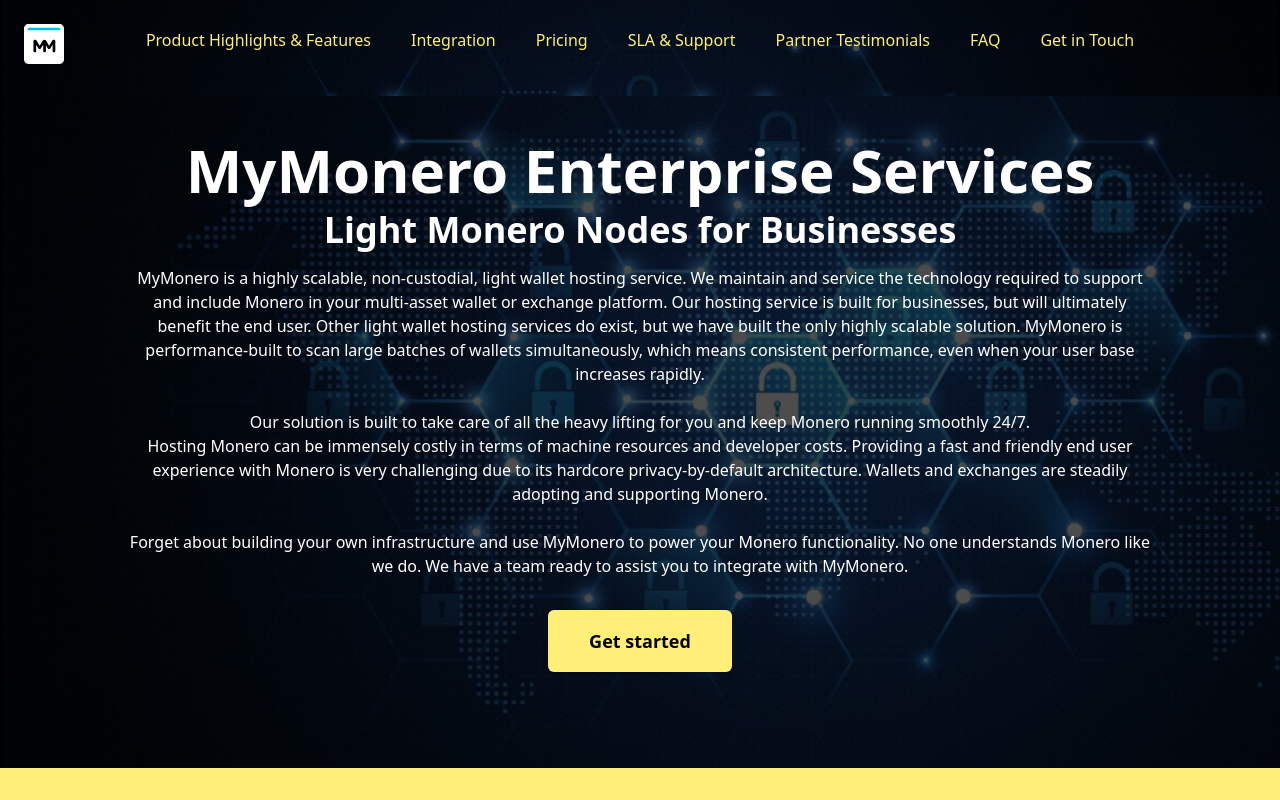
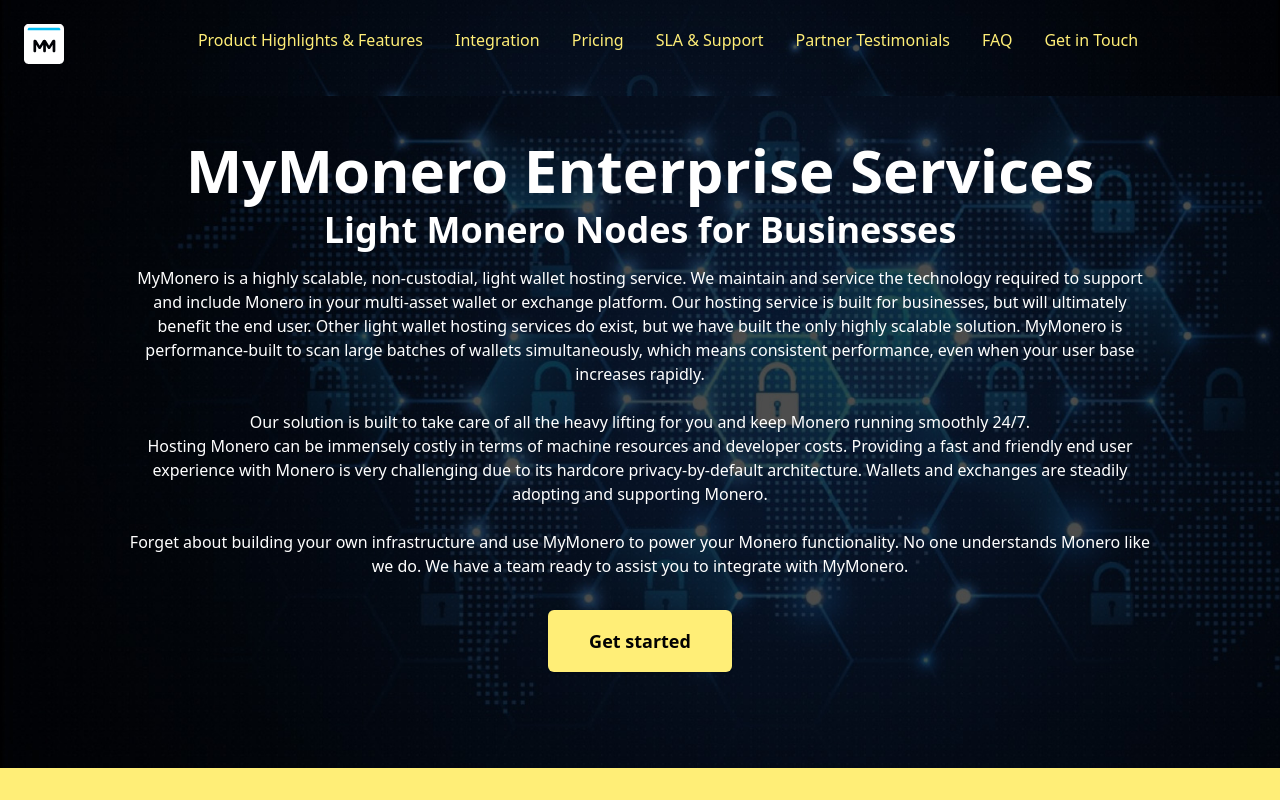
Before and after one commit to mymonero/mymonero-enterprise-site, a Vue app: page / in a window 1280 px wide. Shown: the top 800 px of the page. Built offline with nearby package versions, Linux system fonts and the light colour scheme.

Commit message:
Nav Fixed

```diff
--- a/src/components/Nav.vue
+++ b/src/components/Nav.vue
@@ -15,13 +15,10 @@
               <div class="flex items-center justify-between w-full md:w-auto">
                 <a href="https://enterprise.mymonero.com">
                   <span class="sr-only">Workflow</span>
-
                     <svg class="h-8 w-auto sm:h-10" width="1024" height="1024" viewBox="0 0 1024 1024" fill="none" xmlns="http://www.w3.org/2000/svg">
                     <path fill-rule="evenodd" clip-rule="evenodd" d="M0 120.477C0 53.9394 50.7803 0 113.498 0H910.502C973.185 0 1024 53.9718 1024 120.477V903.523C1024 970.061 973.22 1024 910.502 1024H113.498C50.815 1024 0 970.028 0 903.523V120.477ZM241.938 689.183C241.938 708.298 256.956 723.316 276.071 723.316C295.185 723.316 310.659 708.298 310.659 689.183V530.804L371.189 624.102C378.471 635.025 387.573 641.852 400.316 641.852C413.059 641.852 422.161 635.025 429.443 624.102L490.883 529.439V688.273C490.883 707.388 506.357 723.316 525.472 723.316C545.042 723.316 560.515 707.843 560.515 688.273V543.393L612.878 624.102C620.159 635.025 629.261 641.852 642.005 641.852C654.748 641.852 663.85 635.025 671.132 624.102L732.572 529.439V688.273C732.572 707.388 748.045 723.316 767.16 723.316C786.73 723.316 802.204 707.843 802.204 688.273V435.231C802.204 415.661 786.73 400.188 767.16 400.188H759.423C745.315 400.188 735.302 406.104 728.021 417.937L642.915 556.291L558.264 418.392C551.893 407.924 541.425 400.188 526.406 400.188C526.406 400.188 526.407 400.191 526.407 400.199C526.097 400.191 525.785 400.188 525.472 400.188H517.735C503.626 400.188 493.614 406.104 486.332 417.937L401.226 556.291L316.576 418.392C310.204 407.924 299.737 400.188 284.718 400.188H276.981C257.411 400.188 241.938 415.661 241.938 435.231V689.183Z" fill="white"/>
                     <path d="M96 136C96 113.909 113.909 96 136 96H888C910.091 96 928 113.909 928 136V160H96V136Z" fill="#00BDF4"/>
                     </svg>
-
-                  <!-- <img class="h-8 w-auto sm:h-10" src="src/assets/mymonero-logo-light-blue.svg" alt="" /> -->
                 </a>
                 <div class="-mr-2 flex items-center md:hidden">
                   <PopoverButton class="rounded-md p-2 inline-flex items-center justify-center bg-white focus:outline-none focus:ring-2 focus:ring-inset focus:ring-blue-500 midnight">
@@ -31,7 +28,7 @@
                 </div>
               </div>
             </div>
-            <div class="hidden md:flex md:space-x-10">
+            <div class="hidden md:flex md:pl-14 md:space-x-8">
               <router-link v-for="item in navigation" :key="item.name" :to="{ path: item.href, hash: item.hash }" class="font-medium yellow menu-text-color">{{ item.name }}</router-link>
             </div>
             <div class="hidden md:absolute md:flex md:items-center md:justify-end md:inset-y-0 md:right-0">
@@ -57,7 +54,7 @@
                 </div>
               </div>
               <div class="relative pt-6 pb-6 px-2 pt-2">
-                <a v-for="item in navigation" :key="item.name" :href="item.href" class="block px-3 py-2 rounded-md text-base font-medium yellow menu-text-color">{{ item.name }}</a>
+                <router-link v-for="item in navigation" :key="item.name" :to="{ path: item.href, hash: item.hash }" class="block px-3 py-2 rounded-md text-base font-medium yellow menu-text-color">{{ item.name }}</router-link>
               </div>
             </div>
           </PopoverPanel>
```
